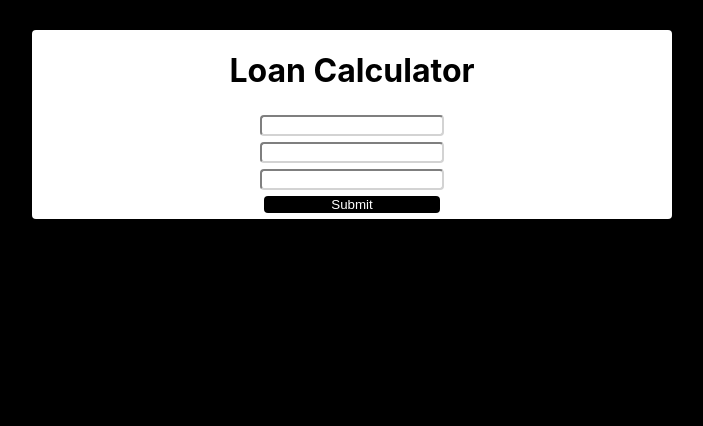
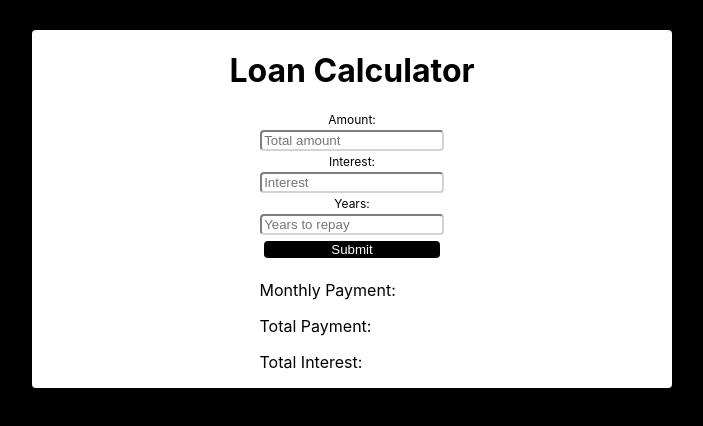
Before and after one commit to suzanamelomoraes/loan-calculator-react-hooks, a React (Create React App) app: page / in a window 1280 px wide. Shown: the top 426 px of the page, without its empty margins (288-991 px from the left). Built offline with nearby package versions, Linux system fonts and the light colour scheme.

Commit message:
include labels

```diff
--- a/src/components/calculator.jsx
+++ b/src/components/calculator.jsx
@@ -47,9 +47,11 @@ function Calculator() {
     <div>
       <form className='myform' onSubmit={handleSubmit(onSubmit)}>
         <div className='form-items'>
+          <label>Amount:</label>
           <input
             type='number'
             name='amount'
+            placeholder='Total amount'
             ref={register({
               required: true,
               validate: {
@@ -57,9 +59,11 @@ function Calculator() {
               },
             })}
           />
+          <label>Interest:</label>
           <input
             type='number'
             name='interest'
+            placeholder='Interest'
             ref={register({
               required: true,
               validate: {
@@ -67,9 +71,11 @@ function Calculator() {
               },
             })}
           />
+          <label>Years:</label>
           <input
             type='number'
             name='year'
+            placeholder='Years to repay'
             ref={register({
               required: true,
               validate: {
@@ -81,44 +87,11 @@ function Calculator() {
         </div>
       </form>
 
-      {/* // <div>
-    //   <form className='myform' onSubmit={handleSubmit}>
-    //     <div className='form-items'>
-    //       <label>Amount:</label>
-    //       <input */}
-      {/* //         type='number'
-    //         value={amount}
-    //         placeholder='Total amount'
-    //         onChange={(e) => setAmount(e.target.value)}
-    //       />
-
-    //       <label> Interest:</label>
-    //       <input */}
-      {/* //         type='number'
-    //         value={interest}
-    //         placeholder='Interest'
-    //         onChange={(e) => setInterest(e.target.value)}
-    //       />
-
-    //       <label> Years:</label>
-    //       <input */}
-      {/* //         type='number'
-    //         value={year}
-    //         placeholder='Years to repay'
-    //         onChange={(e) => setYear(e.target.value)}
-    //       />
-    //     </div> */}
-
-      {/* //     <input type='submit' value='Submit' className='submit' />
-    //   </form> */}
-
-      {/* //   <div>
-    //     <p>Monthly Payment: {monthlyPayment}</p>
-    //     <p>Total Payment: {totalPayment}</p>
-    //     <p>Total Interest: {totalInterest}</p>
-    //   </div>
-
-    </div> */}
+      <div>
+        <p>Monthly Payment: {results.monthlyPayment}</p>
+        <p>Total Payment: {results.totalPayment}</p>
+        <p>Total Interest: {results.totalInterest}</p>
+      </div>
     </div>
   );
 }
```
